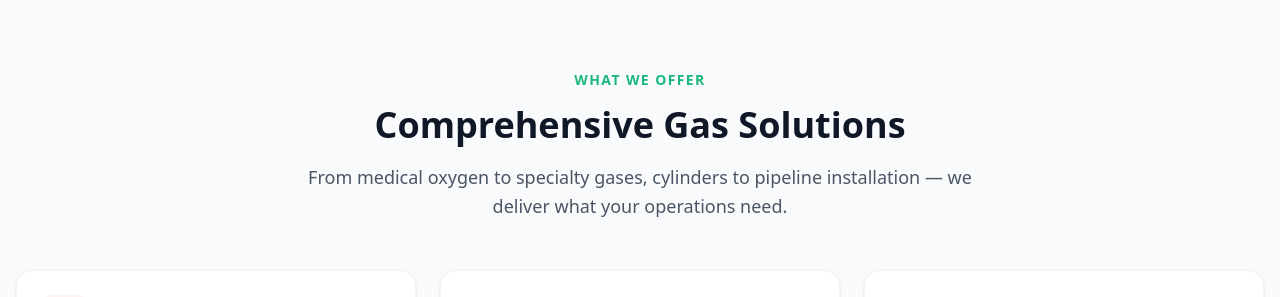
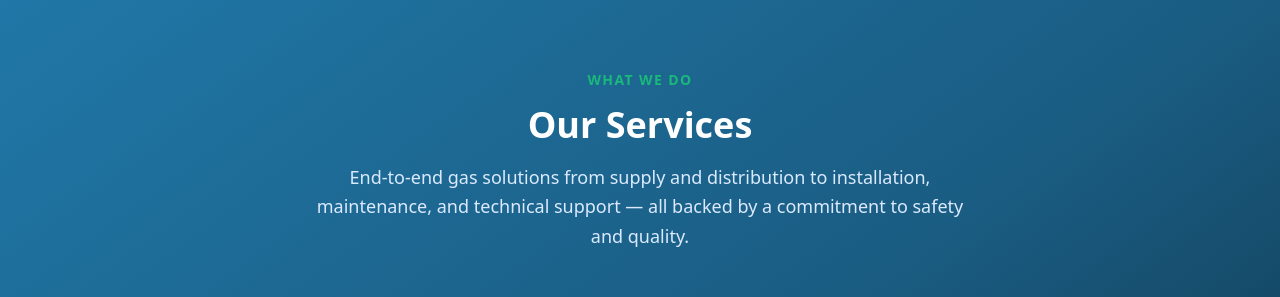
Before and after one commit to ionatech2025/breston, a Next.js app: page / in a window 1280 px wide. Shown: the part 1623-1920 px from the top of the page. Built offline with nearby package versions, Linux system fonts and the light colour scheme.

Commit message:
almost consistent color theme achieved across the site

```diff
--- a/app/about/page.tsx
+++ b/app/about/page.tsx
@@ -38,7 +38,7 @@ export default function AboutPage() {
     return (
         <main className="pt-[88px]">
             {/* Hero */}
-            <section className="bg-gradient-to-r from-brand-blue-800 to-brand-blue-600 py-20">
+            <section className="bg-gradient-to-r from-brand-blue-500 to-brand-blue-800 py-20">
                 <div className="max-w-7xl mx-auto px-4 text-center">
                     <span className="inline-block text-brand-green-300 font-semibold text-sm uppercase tracking-widest mb-3">Our Story</span>
                     <h1 className="text-4xl md:text-5xl font-bold text-white mb-5">About Breston Technologies</h1>
--- a/app/careers/page.tsx
+++ b/app/careers/page.tsx
@@ -95,7 +95,7 @@ export default function CareersPage() {
     return (
         <main className="pt-[88px]">
             {/* Hero */}
-            <section className="bg-gradient-to-r from-brand-blue-800 to-brand-blue-600 py-20">
+            <section className="bg-gradient-to-r from-brand-blue-500 to-brand-blue-800 py-20">
                 <div className="max-w-7xl mx-auto px-4 text-center">
                     <span className="inline-block text-brand-green-300 font-semibold text-sm uppercase tracking-widest mb-3">Join Our Team</span>
                     <h1 className="text-4xl md:text-5xl font-bold text-white mb-5">Build a Career at Breston Technologies</h1>
--- a/app/contact/page.tsx
+++ b/app/contact/page.tsx
@@ -47,7 +47,7 @@ export default function ContactPage() {
     return (
         <main className="pt-[88px]">
             {/* Hero */}
-            <section className="bg-gradient-to-r from-brand-blue-800 to-brand-blue-600 py-16">
+            <section className="bg-gradient-to-r from-brand-blue-500 to-brand-blue-800 py-16">
                 <div className="max-w-7xl mx-auto px-4 text-center">
                     <span className="inline-block text-brand-green-300 font-semibold text-sm uppercase tracking-widest mb-3">Get In Touch</span>
                     <h1 className="text-4xl md:text-5xl font-bold text-white mb-4">Contact Us</h1>
--- a/app/page.tsx
+++ b/app/page.tsx
@@ -88,7 +88,7 @@ export default function HomePage() {
   return (
     <main>
       {/* Hero */}
-      <section className="relative min-h-screen flex items-center overflow-hidden bg-gradient-to-br from-brand-blue-900 via-brand-blue-800 to-brand-blue-700">
+      <section className="relative min-h-screen flex items-center overflow-hidden bg-gradient-to-br from-brand-blue-500 via-brand-blue-700 to-brand-blue-900">
         <div className="absolute inset-0 opacity-10">
           <div className="absolute top-20 left-10 w-64 h-64 rounded-full bg-brand-green-500 blur-3xl" />
           <div className="absolute bottom-20 right-10 w-80 h-80 rounded-full bg-brand-blue-300 blur-3xl" />
@@ -222,12 +222,13 @@ export default function HomePage() {
       </section>
 
       {/* Key offerings */}
-      <section className="py-20 bg-gray-50">
+      <section className="py-20 bg-gradient-to-br from-brand-blue-500 via-brand-blue-700 to-brand-blue-900">
         <div className="max-w-7xl mx-auto px-4">
           <SectionHeading
-            label="What We Offer"
-            title="Comprehensive Gas Solutions"
-            subtitle="From medical oxygen to specialty gases, cylinders to pipeline installation — we deliver what your operations need."
+            label="WHAT WE DO"
+            title="Our Services"
+            subtitle="End-to-end gas solutions from supply and distribution to installation, maintenance, and technical support — all backed by a commitment to safety and quality."
+            light={true}
           />
           <div className="grid md:grid-cols-2 lg:grid-cols-3 gap-6">
             {KEY_OFFERINGS.map(({ icon: Icon, title, description, color, bg }) => (
--- a/app/products/page.tsx
+++ b/app/products/page.tsx
@@ -14,7 +14,7 @@ export default function ProductsPage() {
     return (
         <main className="pt-[88px]">
             {/* Hero */}
-            <section className="bg-gradient-to-r from-brand-blue-800 to-brand-blue-600 py-16">
+            <section className="bg-gradient-to-r from-brand-blue-500 to-brand-blue-800 py-16">
                 <div className="max-w-7xl mx-auto px-4 text-center">
                     <span className="inline-block text-brand-green-300 font-semibold text-sm uppercase tracking-widest mb-3">Product Catalogue</span>
                     <h1 className="text-4xl md:text-5xl font-bold text-white mb-4">Our Products</h1>
--- a/app/services/page.tsx
+++ b/app/services/page.tsx
@@ -92,7 +92,7 @@ export default function ServicesPage() {
     return (
         <main className="pt-[88px]">
             {/* Hero */}
-            <section className="bg-gradient-to-r from-brand-blue-800 to-brand-blue-600 py-16">
+            <section className="bg-gradient-to-r from-brand-blue-500 to-brand-blue-800 py-16">
                 <div className="max-w-7xl mx-auto px-4 text-center">
                     <span className="inline-block text-brand-green-300 font-semibold text-sm uppercase tracking-widest mb-3">What We Do</span>
                     <h1 className="text-4xl md:text-5xl font-bold text-white mb-4">Our Services</h1>
--- a/components/ui/CTABanner.tsx
+++ b/components/ui/CTABanner.tsx
@@ -12,7 +12,7 @@ export default function CTABanner({
     subtitle = 'Contact our team for product inquiries, technical consultation, bulk supply solutions, or cylinder hire services.',
 }: CTABannerProps) {
     return (
-        <section className="bg-gradient-to-r from-brand-blue-600 to-brand-blue-800 py-16">
+        <section className="bg-gradient-to-r from-brand-blue-500 to-brand-blue-800 py-16">
             <div className="max-w-4xl mx-auto px-4 text-center">
                 <h2 className="text-3xl md:text-4xl font-bold text-white mb-4">{title}</h2>
                 <p className="text-brand-blue-100 text-lg mb-8 max-w-2xl mx-auto">{subtitle}</p>
```
